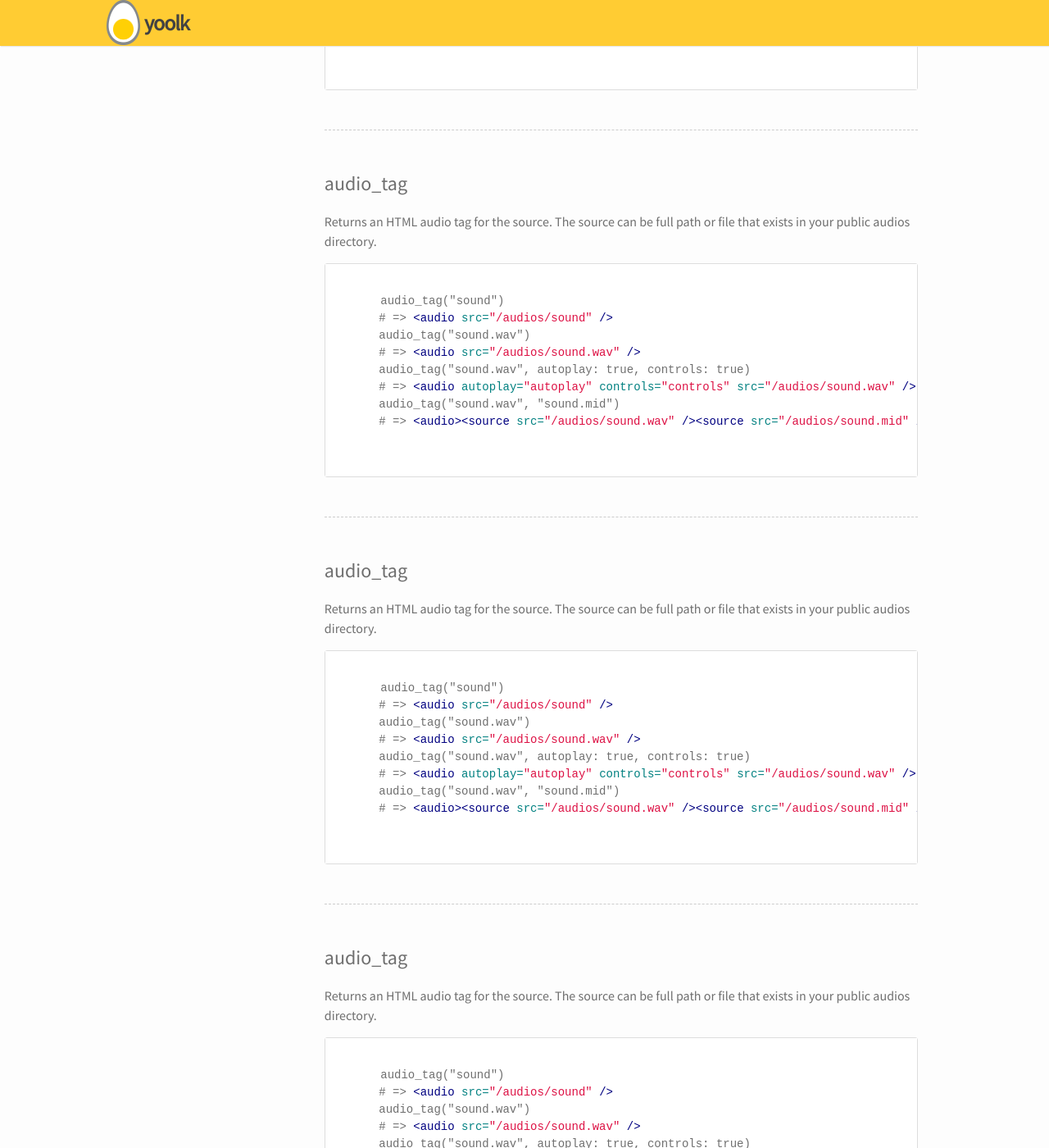
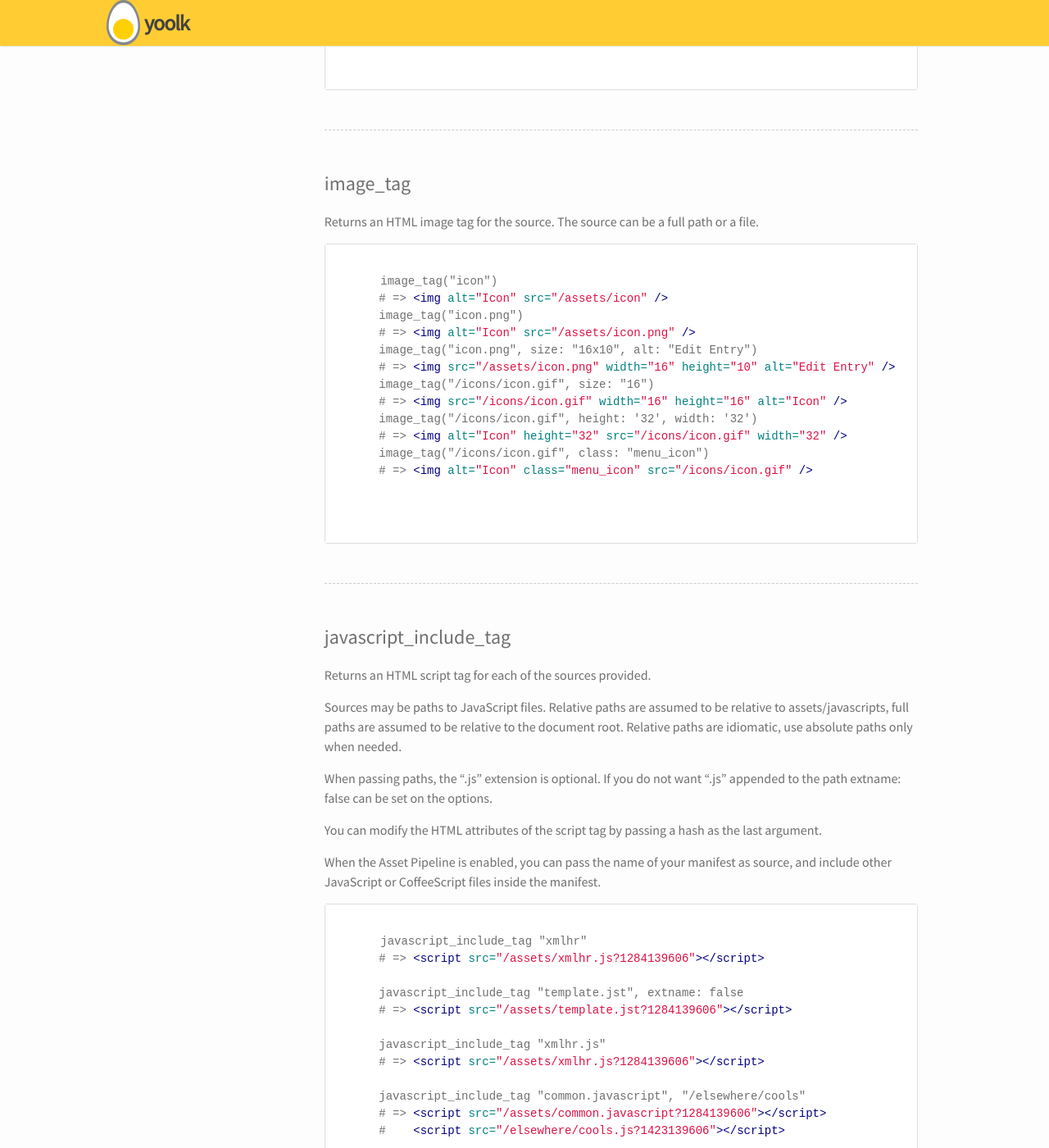
Before and after one commit to yoolk/liquid-documentation, a Jekyll site: the page built from filters/asset-tag-filters/index.markdown, in a window 1280 px wide and 1400 px high, scrolled down 2295 px. Shown: the whole window at 82% size. Built offline with Jekyll 4.4.1, drawn with Linux system fonts in a browser that asks for light colours; some of the changed text lies outside the part shown.

Commit message:
add section image_tag and javascript_include_tag

```diff
--- a/filters/asset-tag-filters/index.markdown
+++ b/filters/asset-tag-filters/index.markdown
@@ -12,25 +12,25 @@ provides methods for generating HTML that links views to assets such as images,
         <a href="#audio_tag">audio_tag</a>
       </li>
       <li>
-        <a href="#objects">auto_discovery_link_tag</a>
+        <a href="#auto_discovery_link_tag">auto_discovery_link_tag</a>
       </li>
       <li>
-        <a href="#filters">favicon_link_tag</a>
+        <a href="#favicon_link_tag">favicon_link_tag</a>
       </li>
       <li>
-        <a href="#tags">image_alt</a>
+        <a href="#image_alt">image_alt</a>
       </li>
       <li>
-        <a href="#objects">image_tag</a>
+        <a href="#image_tag">image_tag</a>
       </li>
       <li>
-        <a href="#filters">javascript_include_tag</a>
+        <a href="#javascript_include_tag">javascript_include_tag</a>
       </li>
       <li>
-        <a href="#objects">stylesheet_link_tag</a>
+        <a href="#stylesheet_link_tag">stylesheet_link_tag</a>
       </li>
       <li>
-        <a href="#filters">video_tag</a>
+        <a href="#video_tag">video_tag</a>
       </li>
     </ul>
   </div>
@@ -108,21 +108,64 @@ Returns a string suitable for an html image tag alt attribute. The src argument
   </div>
 </div>
 
-<h2 class="tags" id="audio_tag">audio_tag</h2>
+<h2 class="tags" id="image_tag">image_tag</h2>
 
-Returns an HTML audio tag for the source. The source can be full path or file that exists in your public audios directory.
+Returns an HTML image tag for the source. The source can be a full path or a file.
 
 <div class="panel">
   <div class="panel-body">
     {% highlight html%}{% raw %}
-      audio_tag("sound")
-      # => <audio src="/audios/sound" />
-      audio_tag("sound.wav")
-      # => <audio src="/audios/sound.wav" />
-      audio_tag("sound.wav", autoplay: true, controls: true)
-      # => <audio autoplay="autoplay" controls="controls" src="/audios/sound.wav" />
-      audio_tag("sound.wav", "sound.mid")
-      # => <audio><source src="/audios/sound.wav" /><source src="/audios/sound.mid" /></audio>
+      image_tag("icon")
+      # => <img alt="Icon" src="/assets/icon" />
+      image_tag("icon.png")
+      # => <img alt="Icon" src="/assets/icon.png" />
+      image_tag("icon.png", size: "16x10", alt: "Edit Entry")
+      # => <img src="/assets/icon.png" width="16" height="10" alt="Edit Entry" />
+      image_tag("/icons/icon.gif", size: "16")
+      # => <img src="/icons/icon.gif" width="16" height="16" alt="Icon" />
+      image_tag("/icons/icon.gif", height: '32', width: '32')
+      # => <img alt="Icon" height="32" src="/icons/icon.gif" width="32" />
+      image_tag("/icons/icon.gif", class: "menu_icon")
+      # => <img alt="Icon" class="menu_icon" src="/icons/icon.gif" />
+
+    {% endraw %}{% endhighlight %}
+  </div>
+</div>
+
+<h2 class="tags" id="javascript_include_tag">javascript_include_tag</h2>
+
+Returns an HTML script tag for each of the sources provided.
+
+Sources may be paths to JavaScript files. Relative paths are assumed to be relative to assets/javascripts, full paths are assumed to be relative to the document root. Relative paths are idiomatic, use absolute paths only when needed.
+
+When passing paths, the “.js” extension is optional. If you do not want “.js” appended to the path extname: false can be set on the options.
+
+You can modify the HTML attributes of the script tag by passing a hash as the last argument.
+
+When the Asset Pipeline is enabled, you can pass the name of your manifest as source, and include other JavaScript or CoffeeScript files inside the manifest.
+
+<div class="panel">
+  <div class="panel-body">
+    {% highlight html%}{% raw %}
+      javascript_include_tag "xmlhr"
+      # => <script src="/assets/xmlhr.js?1284139606"></script>
+
+      javascript_include_tag "template.jst", extname: false
+      # => <script src="/assets/template.jst?1284139606"></script>
+
+      javascript_include_tag "xmlhr.js"
+      # => <script src="/assets/xmlhr.js?1284139606"></script>
+
+      javascript_include_tag "common.javascript", "/elsewhere/cools"
+      # => <script src="/assets/common.javascript?1284139606"></script>
+      #    <script src="/elsewhere/cools.js?1423139606"></script>
+
+      javascript_include_tag "http://www.example.com/xmlhr"
+      # => <script src="http://www.example.com/xmlhr"></script>
+
+      javascript_include_tag "http://www.example.com/xmlhr.js"
+      # => <script src="http://www.example.com/xmlhr.js"></script>
+
     {% endraw %}{% endhighlight %}
   </div>
 </div>
@@ -164,22 +207,3 @@ Returns an HTML audio tag for the source. The source can be full path or file th
     {% endraw %}{% endhighlight %}
   </div>
 </div>
-
-<h2 class="tags" id="audio_tag">audio_tag</h2>
-
-Returns an HTML audio tag for the source. The source can be full path or file that exists in your public audios directory.
-
-<div class="panel">
-  <div class="panel-body">
-    {% highlight html%}{% raw %}
-      audio_tag("sound")
-      # => <audio src="/audios/sound" />
-      audio_tag("sound.wav")
-      # => <audio src="/audios/sound.wav" />
-      audio_tag("sound.wav", autoplay: true, controls: true)
-      # => <audio autoplay="autoplay" controls="controls" src="/audios/sound.wav" />
-      audio_tag("sound.wav", "sound.mid")
-      # => <audio><source src="/audios/sound.wav" /><source src="/audios/sound.mid" /></audio>
-    {% endraw %}{% endhighlight %}
-  </div>
-</div>
```
